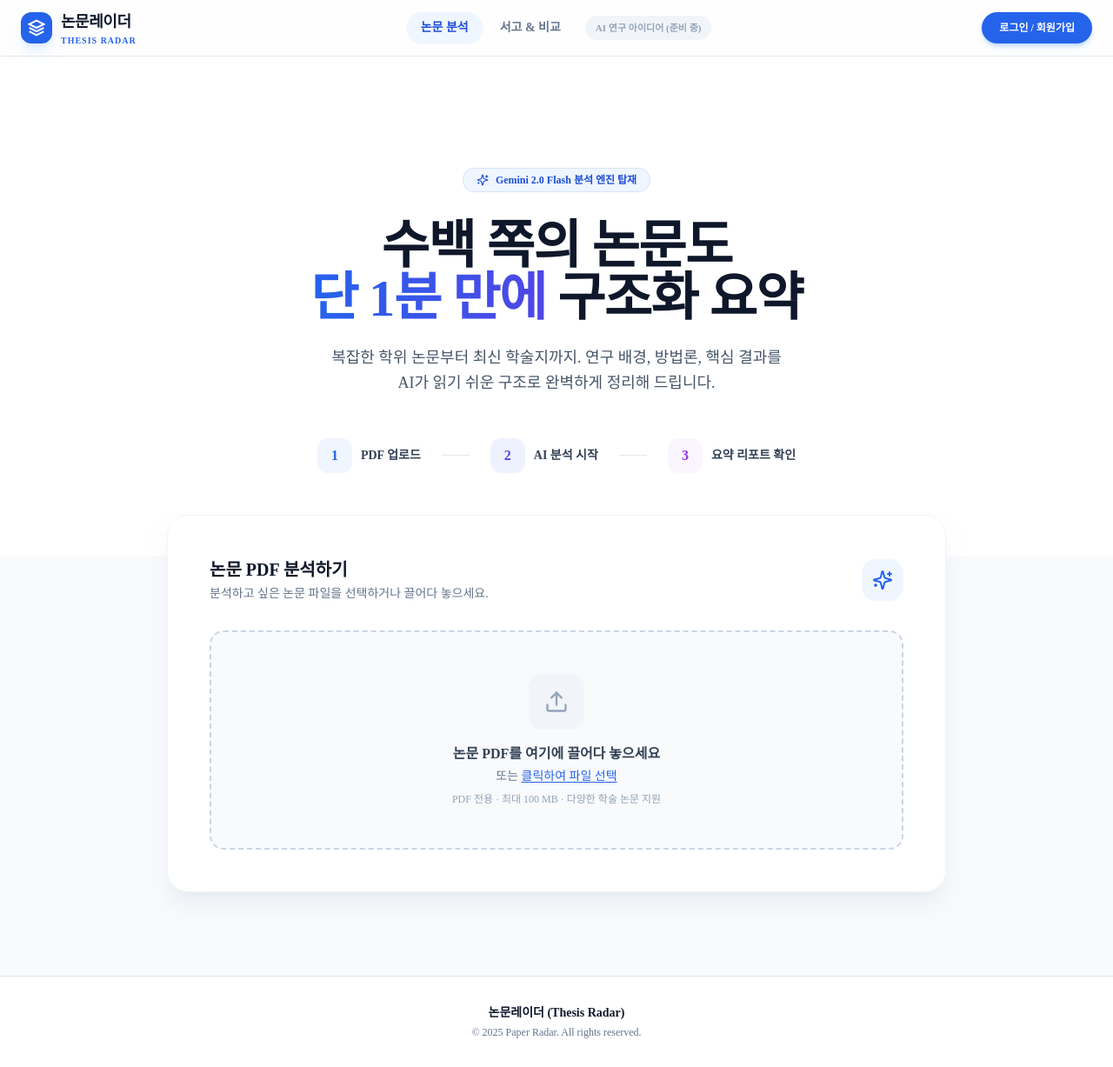
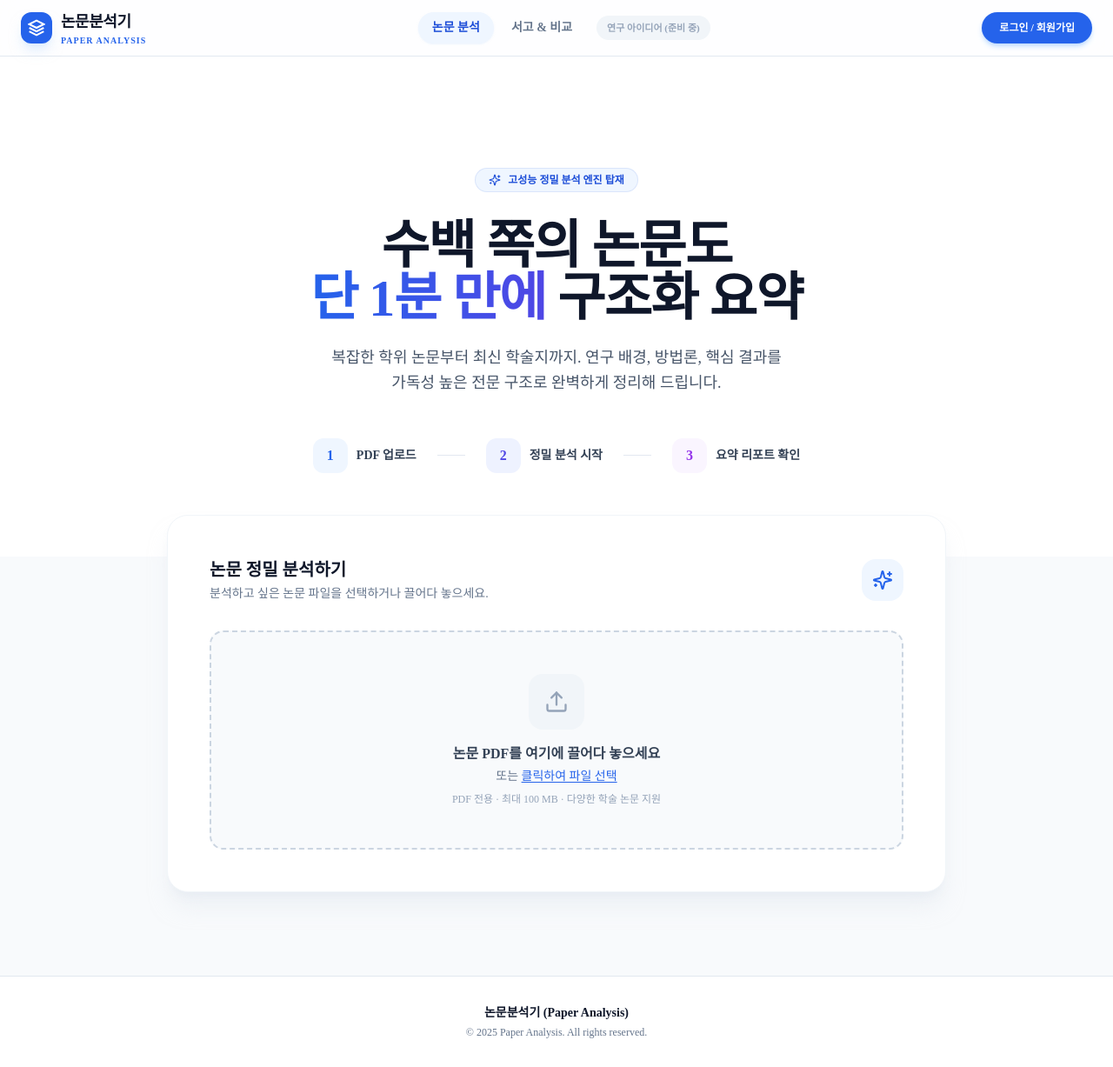
Before and after one commit to dda5jin-png/paperanlysis, a Next.js app: page / in a window 1280 px wide. Shown: the whole page at 87% size. Built offline with nearby package versions, Linux system fonts and the light colour scheme; no server answers; a web font is replaced by a local one.

Commit message:
Final Rebranding: 논문분석기 (Paper Analysis) and removal of all AI terminology

```diff
--- a/app/layout.tsx
+++ b/app/layout.tsx
@@ -5,22 +5,22 @@ import Header from "@/components/Header";
 const SITE_URL = process.env.NEXT_PUBLIC_SITE_URL || 'https://paper-radar.vercel.app';
 
 export const metadata: Metadata = {
-  title: "논문레이더 | AI 논문 분석·요약·구조화 서비스",
+  title: "논문분석기 | 논문 분석·요약·구조화 서비스",
   description: "복잡한 학술 논문 PDF를 업로드하고 1분 만에 논문 요약, 연구 방법론, 핵심 결과를 구조화된 리포트로 확인하세요. 전공 지식 없이도 논문의 핵심을 꿰뚫어봅니다.",
-  keywords: ["논문분석", "논문요약", "AI논문", "연구방법론", "학술지분석", "대학원논문", "논문구조화", "논문레이더", "ThesisRadar"],
-  authors: [{ name: "Paper Radar Team" }],
+  keywords: ["논문분석", "논문요약", "논문분석툴", "연구방법론", "학술지분석", "대학원논문", "논문구조화", "논문분석기", "PaperAnalysis"],
+  authors: [{ name: "Paper Analysis Team" }],
   metadataBase: new URL(SITE_URL),
   openGraph: {
-    title: "논문레이더 — 복잡한 논문을 가장 빠르게 이해하는 방법",
+    title: "논문분석기 — 복잡한 논문을 가장 빠르게 이해하는 방법",
     description: "PDF 업로드 한 번으로 논문 요약부터 핵심 결과까지. 구조화된 분석 리포트를 확인하세요.",
     url: SITE_URL,
-    siteName: "논문레이더",
+    siteName: "논문분석기",
     images: [
       {
         url: "/og-image.png", // 배포 후 이미지 추가 필요
         width: 1200,
         height: 630,
-        alt: "논문레이더 - AI 논문 분석 서비스",
+        alt: "논문분석기 - 논문 정밀 분석 서비스",
       },
     ],
     locale: "ko_KR",
@@ -28,7 +28,7 @@ export const metadata: Metadata = {
   },
   twitter: {
     card: "summary_large_image",
-    title: "논문레이더 — AI 논문 분석·요약 서비스",
+    title: "논문분석기 — 논문 분석·요약 서비스",
     description: "PDF 업로드 한 번으로 논문 요약부터 핵심 결과까지 한 곳에서.",
     images: ["/og-image.png"],
   },
@@ -67,8 +67,8 @@ export default function RootLayout({
           </main>
           <footer className="border-t border-slate-200 bg-white py-8 no-print">
             <div className="container mx-auto px-6 text-center">
-              <p className="text-sm font-bold text-slate-900">논문레이더 (Thesis Radar)</p>
-              <p className="mt-1 text-xs text-slate-500">© 2025 Paper Radar. All rights reserved.</p>
+              <p className="text-sm font-bold text-slate-900">논문분석기 (Paper Analysis)</p>
+              <p className="mt-1 text-xs text-slate-500">© 2025 Paper Analysis. All rights reserved.</p>
             </div>
           </footer>
         </div>
--- a/app/page.tsx
+++ b/app/page.tsx
@@ -126,7 +126,7 @@ export default function HomePage() {
       updateState({
         status: "analyzing",
         progress: 65,
-        message: `${modelLabel}가 논문 구조를 분석하는 중… (최대 40초 소요)`,
+        message: `${modelLabel} 분석 엔진이 논문 구조를 분석하는 중… (최대 40초 소요)`,
       });
 
       const json = await res.json();
@@ -187,7 +187,7 @@ export default function HomePage() {
               <div className="bg-white rounded-3xl shadow-xl shadow-slate-200/50 border border-slate-100 p-8 sm:p-12 transition-all">
                 <div className="flex items-center justify-between mb-8">
                   <div>
-                    <h2 className="text-xl font-black text-slate-900">논문 PDF 분석하기</h2>
+                    <h2 className="text-xl font-black text-slate-900">논문 정밀 분석하기</h2>
                     <p className="mt-1 text-sm text-slate-500">분석하고 싶은 논문 파일을 선택하거나 끌어다 놓으세요.</p>
                   </div>
                   <div className="hidden sm:flex h-12 w-12 items-center justify-center rounded-2xl bg-blue-50 text-blue-600">
--- a/components/Header.tsx
+++ b/components/Header.tsx
@@ -47,8 +47,8 @@ export default function Header() {
             </svg>
           </div>
           <div>
-            <span className="block text-lg font-black tracking-tight text-slate-900">논문레이더</span>
-            <span className="block text-[10px] font-bold text-blue-600 uppercase tracking-widest">Thesis Radar</span>
+            <span className="block text-lg font-black tracking-tight text-slate-900">논문분석기</span>
+            <span className="block text-[10px] font-bold text-blue-600 uppercase tracking-widest">Paper Analysis</span>
           </div>
         </Link>
 
@@ -60,7 +60,7 @@ export default function Header() {
             서고 & 비교
           </NavLink>
           <div className="ml-2 px-3 py-1.5 text-[11px] font-semibold rounded-full bg-slate-100 text-slate-400 cursor-default">
-            AI 연구 아이디어 (준비 중)
+            연구 아이디어 (준비 중)
           </div>
         </nav>
 
--- a/components/Hero.tsx
+++ b/components/Hero.tsx
@@ -13,7 +13,7 @@ export default function Hero() {
       <div className="container mx-auto px-6 text-center">
         <div className="inline-flex items-center gap-2 rounded-full bg-blue-50 px-4 py-1.5 text-xs font-bold text-blue-700 ring-1 ring-inset ring-blue-700/10 mb-8">
           <Sparkles className="h-3.5 w-3.5" />
-          <span>Gemini 2.0 Flash 분석 엔진 탑재</span>
+          <span>고성능 정밀 분석 엔진 탑재</span>
         </div>
 
         <h1 className="mx-auto max-w-3xl text-4xl font-black tracking-tight text-slate-900 sm:text-6xl">
@@ -23,7 +23,7 @@ export default function Hero() {
 
         <p className="mx-auto mt-6 max-w-xl text-lg leading-relaxed text-slate-600">
           복잡한 학위 논문부터 최신 학술지까지. 연구 배경, 방법론, 핵심 결과를 <br className="hidden sm:block" />
-          AI가 읽기 쉬운 구조로 완벽하게 정리해 드립니다.
+          가독성 높은 전문 구조로 완벽하게 정리해 드립니다.
         </p>
 
         <div className="mt-12 flex flex-wrap items-center justify-center gap-6">
@@ -34,7 +34,7 @@ export default function Hero() {
           <div className="h-px w-8 bg-slate-200" />
           <div className="flex items-center gap-2.5">
             <div className="flex h-10 w-10 items-center justify-center rounded-xl bg-indigo-50 text-indigo-600 font-bold">2</div>
-            <p className="text-sm font-bold text-slate-700">AI 분석 시작</p>
+            <p className="text-sm font-bold text-slate-700">정밀 분석 시작</p>
           </div>
           <div className="h-px w-8 bg-slate-200" />
           <div className="flex items-center gap-2.5">
--- a/lib/models.ts
+++ b/lib/models.ts
@@ -1,5 +1,5 @@
 // ─────────────────────────────────────────────────────────────
-//  사용 가능한 AI 모델 목록 (중앙 관리)
+//  사용 가능한 분석 엔진 목록 (중앙 관리)
 //  논문 1편 분석 기준 예상 비용 포함
 // ─────────────────────────────────────────────────────────────
 
```
